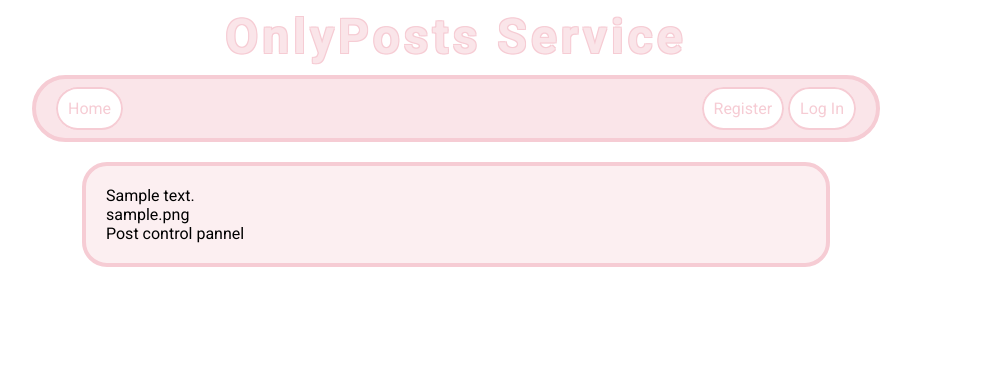
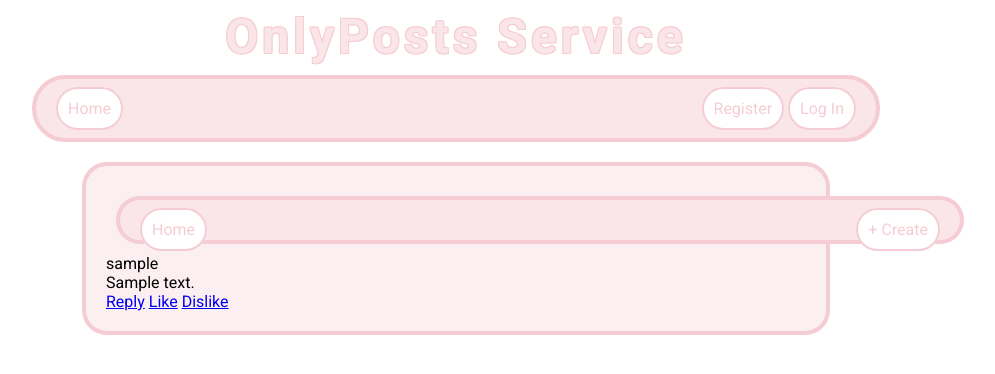
Before and after one commit to ketstap162/only_posts, a Django app: template templates/posts/posts.html in a window 1280 px wide. Shown: the top 374 px of the page, without its empty margins (184-1179 px from the left). Run offline with Django 5.2, Linux system fonts and the light colour scheme; the template is opened without the code that fills it: values that come from a table or form of the project are taken from there, others are empty; tables that the repository leaves empty hold one stand-in row (values such as "Sample post").

Commit message:
Update HTML templates: navbar, post-create, post-list, post-navbar, post-structure, posts

```diff
--- a/templates/components/navbar.html
+++ b/templates/components/navbar.html
@@ -1,6 +1,6 @@
 {% load static %}
 <link rel="stylesheet" type="text/css" href="{% static 'css/components/navbar.css' %}">
-<div class="navbar-main">
+<div class="navbar-main navbar-header">
   <div class="navbar-left">
     <a href="{% url 'Post:home' %}" class="navbar-block">Home</a>
   </div>
--- a/templates/posts/components/post-list.html
+++ b/templates/posts/components/post-list.html
@@ -1,12 +1,7 @@
-{% for post in posts %}
-  <div>
-    <div>{{ post.user.username }}</div>
-    <div>{{ post.text }}</div>
-    {% if post.attachment %}
-      <div>{{ post.attachment }}</div>
-    {% endif %}
-    <div>
-      Post control pannel
-    </div>
-  </div>
-{% endfor %}
+{% if posts %}
+  {% for post in posts %}
+    {% include "posts/components/post-structure.html" with post=post %}
+  {% endfor %}
+{% else %}
+  No posts created
+{% endif %}
--- /dev/null
+++ b/templates/posts/components/post-navbar.html
@@ -0,0 +1,10 @@
+{% load static %}
+<link rel="stylesheet" type="text/css" href="{% static 'css/components/navbar.css' %}">
+<div class="navbar-main navbar-secondary">
+  <div class="navbar-left">
+    <a href="{% url 'Post:home' %}" class="navbar-block">Home</a>
+  </div>
+  <div class="navbar-right">
+    <a href="{% url 'Post:create' %}" class="navbar-block">+ Create</a>
+  </div>
+</div>
--- /dev/null
+++ b/templates/posts/components/post-structure.html
@@ -0,0 +1,25 @@
+{% load static %}
+<div class="post-main">
+  <div class="post-owner-field">
+    <div class="post-owner">{{ post.owner.username }}</div>
+  </div>
+
+  <div class="post-body">
+  <div class="post-text">{{ post.clean_text|safe }}</div>
+  {% if post.attachment %}
+    <div>
+      {% if post.attachment_type == "image" %}
+        <img src="{{ post.attachment.url }}" alt="image" class="post-image">
+      {% elif post.attachment_type == "txt" %}
+        <div>{{ post.attachment }}</div>
+      {% endif %}
+    </div>
+  {% endif %}
+
+    <div class="post-panel">
+      <a href="{% url 'Post:home' %}" class="post-panel-control">Reply</a>
+      <a href="{% url 'Post:home' %}" class="post-panel-control">Like</a>
+      <a href="{% url 'Post:home' %}" class="post-panel-control">Dislike</a>
+    </div>
+  </div>
+</div>
--- a/templates/posts/posts.html
+++ b/templates/posts/posts.html
@@ -1,11 +1,10 @@
 {% extends "base.html" %}
 
 {% block content %}
+  {% load static %}
+  <link rel="stylesheet" type="text/css" href="{% static 'css/posts.css' %}">
   <div>
-    {% if posts %}
-      {% include "posts/components/post-list.html" %}
-    {% else %}
-      No posts created
-    {% endif %}
+    {% include "posts/components/post-navbar.html" %}
+    {% include "posts/components/post-list.html" %}
   </div>
 {% endblock %}
```
Also changed, not shown: templates/posts/post-create.html (added, +10 -0 lines).
